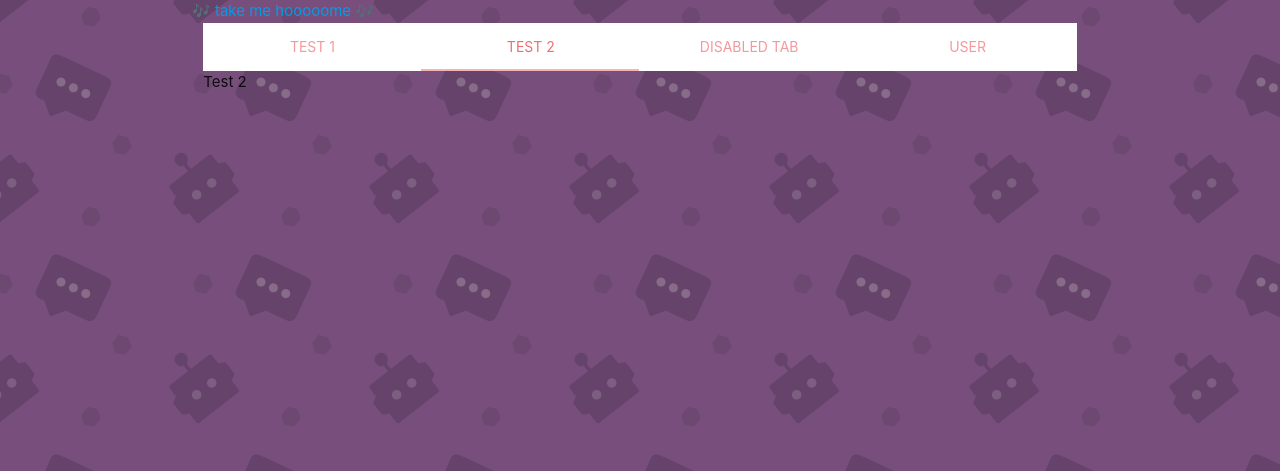
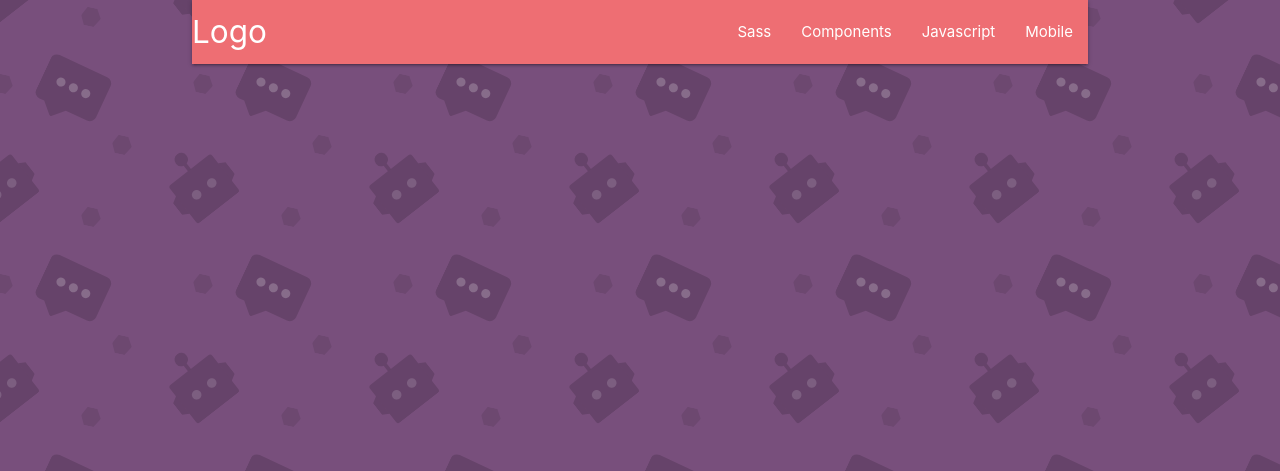
Before and after one commit to Karabonne/bot.garden, a Flask app: page / in a window 1280 px wide. Shown: the top 471 px of the page. Run offline with Flask 2, Linux system fonts and the light colour scheme; data that the repository does not hold is empty; parts of the project's set-up code (start-up, migrations or seed data) failed here and were passed over; some libraries are stand-ins or nearby versions.

Commit message:
frontend revisions

```diff
--- a/server.py
+++ b/server.py
@@ -25,7 +25,8 @@ app.jinja_env.undefined = StrictUndefined
 def show_index():
     """TODO: Main page - shows a stream of bot posts."""
 
-    return render_template("homepage.html")
+    bots = Bot.query.all()
+    return render_template("homepage.html",bots=bots)
 
 @app.route('/user')
 def show_user_tab():
@@ -212,13 +213,13 @@ def create_post():
 if __name__ == "__main__":
     # We have to set debug=True here, since it has to be True at the
     # point that we invoke the DebugToolbarExtension
-    # app.debug = True
+    app.debug = True
     # make sure templates, etc. are not cached in debug mode
-    # app.jinja_env.auto_reload = app.debug
+    app.jinja_env.auto_reload = app.debug
 
     connect_to_db(app)
 
     # Use the DebugToolbar
-    # DebugToolbarExtension(app)
+    DebugToolbarExtension(app)
 
     app.run(port=5000, host='0.0.0.0')
--- a/templates/base.html
+++ b/templates/base.html
@@ -9,7 +9,12 @@
   src="https://code.jquery.com/jquery-3.3.1.min.js"
   integrity="sha256-FgpCb/KJQlLNfOu91ta32o/NMZxltwRo8QtmkMRdAu8="
   crossorigin="anonymous"></script>
+<script type="text/javascript">
 
+    $(document).ready(function(){
+        $('.sidenav').sidenav();
+    });
+</script>
 <head>
   <title>Project Test Page</title>
 </head>
@@ -19,7 +24,6 @@
 i'm truly sorry this is the case, but, you know - internet.</noscript>
 
 <body>
-    <div class="container">
 
   {% with messages = get_flashed_messages() %}
     {% if messages %}
@@ -31,10 +35,28 @@ i'm truly sorry this is the case, but, you know - internet.</noscript>
     {% endif %}
   {% endwith %}
 
-        <a href="/">🎶 take me hooooome 🎶</a>
+    <div class="container">
+        <nav>
+            <div class="nav-wrapper">
+              <a href="#!" class="brand-logo">Logo</a>
+              <a href="#" data-target="mobile-demo" class="sidenav-trigger"><i class="material-icons">menu</i></a>
+              <ul class="right hide-on-med-and-down">
+                <li><a href="sass.html">Sass</a></li>
+                <li><a href="badges.html">Components</a></li>
+                <li><a href="collapsible.html">Javascript</a></li>
+                <li><a href="mobile.html">Mobile</a></li>
+              </ul>
+            </div>
+        </nav>
+    </div>
+    <ul class="sidenav" id="mobile-demo">
+        <li><a href="sass.html">Sass</a></li>
+        <li><a href="badges.html">Components</a></li>
+        <li><a href="collapsible.html">Javascript</a></li>
+        <li><a href="mobile.html">Mobile</a></li>
+    </ul>
+    <div class="container">
 
-        {% block content %}
-        {% endblock %}
 
     </div>
 </body>
--- a/templates/directory.html
+++ b/templates/directory.html
@@ -11,3 +11,4 @@
         </blockquote>
         </div>
 </div>
+{% endfor %}
--- a/templates/homepage.html
+++ b/templates/homepage.html
@@ -1,28 +1,19 @@
 {% extends 'base.html' %}
 {% block content %}
-<script>
-  $(document).ready(function(){
-      $('ul.tabs').tabs({ swipeable : true})
-    });
-</script>
-
-<div class="row">
-  <div class="col s12">
-    <ul class="tabs">
-      <li class="tab col s3"><a href="#test1">Test 1</a></li>
-      <li class="tab col s3"><a class="active" href="#test2">Test 2</a></li>
-      <li class="tab col s3"><a href="#test3">Disabled Tab</a></li>
-      <li class="tab col s3"><a href="#usertab">User</a></li>
-    </ul>
-  </div>
-  <div id="test1" class="col s12"></div>
-  <div id="test2" class="col s12">Test 2</div>
-  <div id="test3" class="col s12">Test 3</div>
-  <div id="test4" class="col s12"></div>
-</div>
-
-<script>
-  $('#test1').load('/directory')
-  $('#usertab').load('/user')
-</script>
+<nav class="nav-extended">
+    <div class="nav-wrapper">
+      <a href="#!" class="brand-logo">Logo</a>
+      <ul class="right hide-on-med-and-down">
+        <li><a>A link</a></li>
+        <li><a>A second link</a></li>
+        <li><a>A third link</a></li>
+      </ul>
+    </div>
+    <div class="nav-content">
+      <span class="nav-title">Title</span>
+      <a class="btn-floating btn-large halfway-fab waves-effect waves-light teal">
+        <i class="material-icons">add</i>
+      </a>
+    </div>
+  </nav>
 {% endblock %}
```
Also changed, not shown: templates/user.html (+51 -10 lines). Lines whose indentation alone changed are shown as unchanged.
